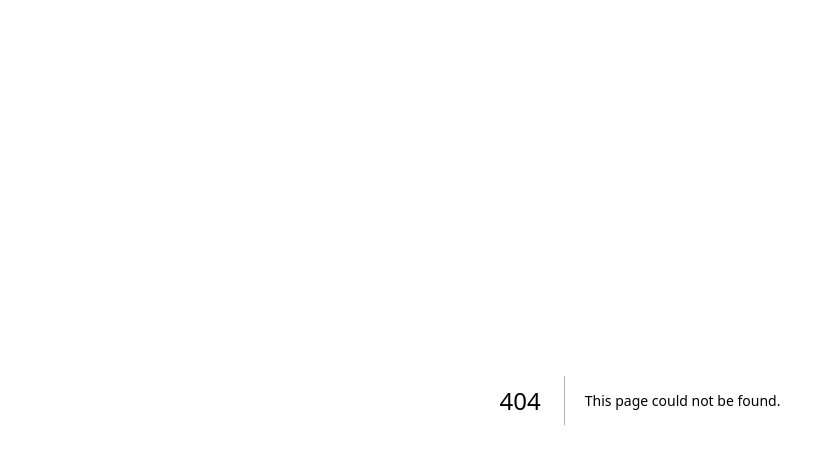
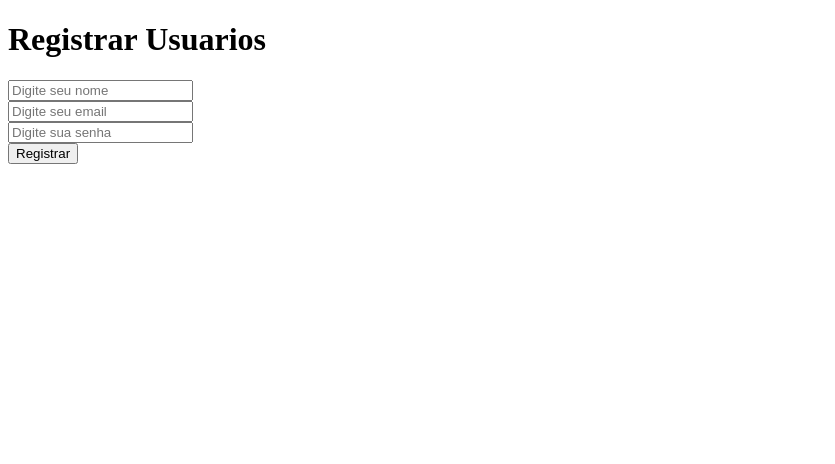
Before and after one commit to y1aszz/Proje-Marceli-PTAC, a Next.js app: page /pages/dashboard/registra in a window 1280 px wide. Before the commit this address had no page. Shown: the top 464 px of the page, without its empty margins (0-835 px from the left). Built offline with nearby package versions, Linux system fonts and the light colour scheme.

Commit message:
registra

```diff
--- /dev/null
+++ b/src/app/pages/dashboard/registra/page.js
@@ -0,0 +1,46 @@
+'use client'
+import { useState } from "react";//importações
+import { useRouter } from 'next/navigation';
+
+export default function RegistrarUsers(){
+    const router = useRouter();//cria uma variavel chamada router que armazena uma instancia do roteador Next.js
+    const [name, setName] = useState ("");// Isso representa o estado do campo de nome no formulário de registro. O valor inicial é definido como uma string vazia, "".
+    const [password, setPassword] = useState ("");//o mesmo serve para o password e email
+    const [email, setEmail] = useState("");
+
+    const register = (e) => {// (e) é um parametro da função que representa um evento
+        e.preventDefault()//método que impede o comportamento padrão do evento.
+        const user = {//cria um objeto chamado user
+            name: name,
+            password: password,
+            email: email
+        }
+    }
+
+    return(//retorna um HTML
+        <div className="container">
+            <h1 className="regis">Registrar Usuarios</h1>
+
+            <form className="formRegis" onSubmit={register}>
+
+                <div className="name">
+                    <input id="nomeRegis" placeholder="Digite seu nome" type="text" name="name" value={name}//nome que foi colocado no user
+                    onChange={e => setName(e.target.value)}/>{/*onChange aciona um valor de entrada (como um campo de texto)
+                             é uma função de retorno chamado (callback) q é executada quando o onChange ocorre*/}
+                </div>
+
+                <div className="email">
+                <input id="emailRegis" placeholder="Digite seu email" type="email" name="name" value={email}//email que foi colocado no user
+                    onChange={e => setEmail(e.target.value)}/>
+                </div>
+
+                <div className="password">
+                <input id="passwordRegis" placeholder="Digite sua senha" type="password" name="password" value={password}//password que foi colocado no user
+                    onChange={e => setPassword(e.target.value)}/>
+                </div>
+
+                <button className="buttonRegis" type="submit">Registrar</button>
+            </form>
+        </div>
+    )
+}
```
